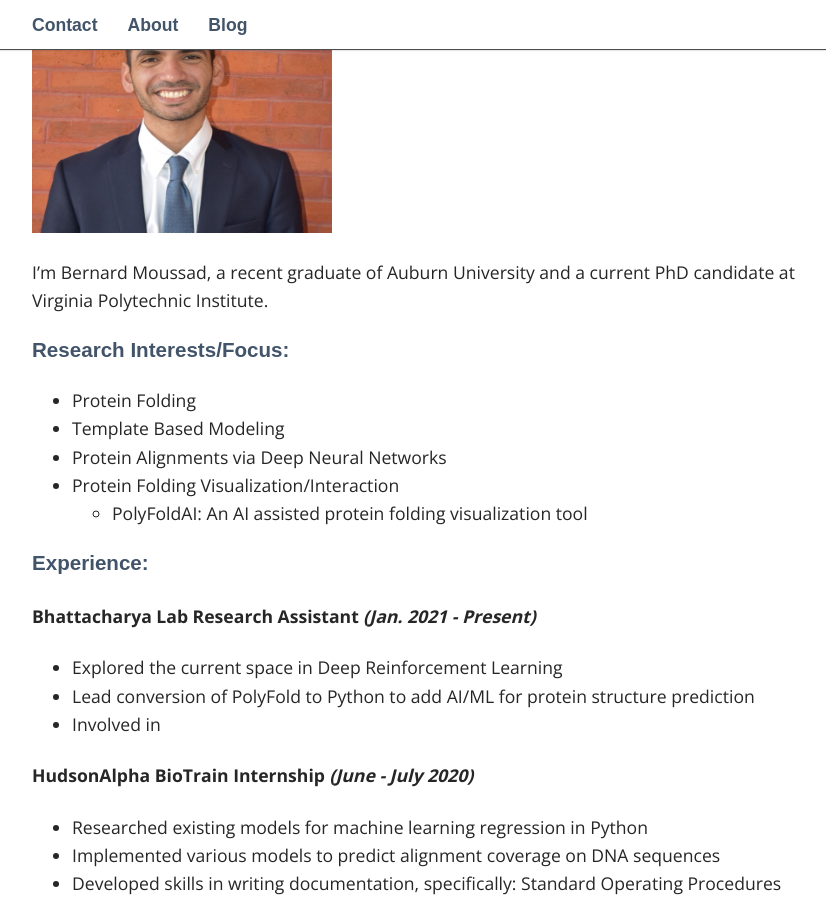
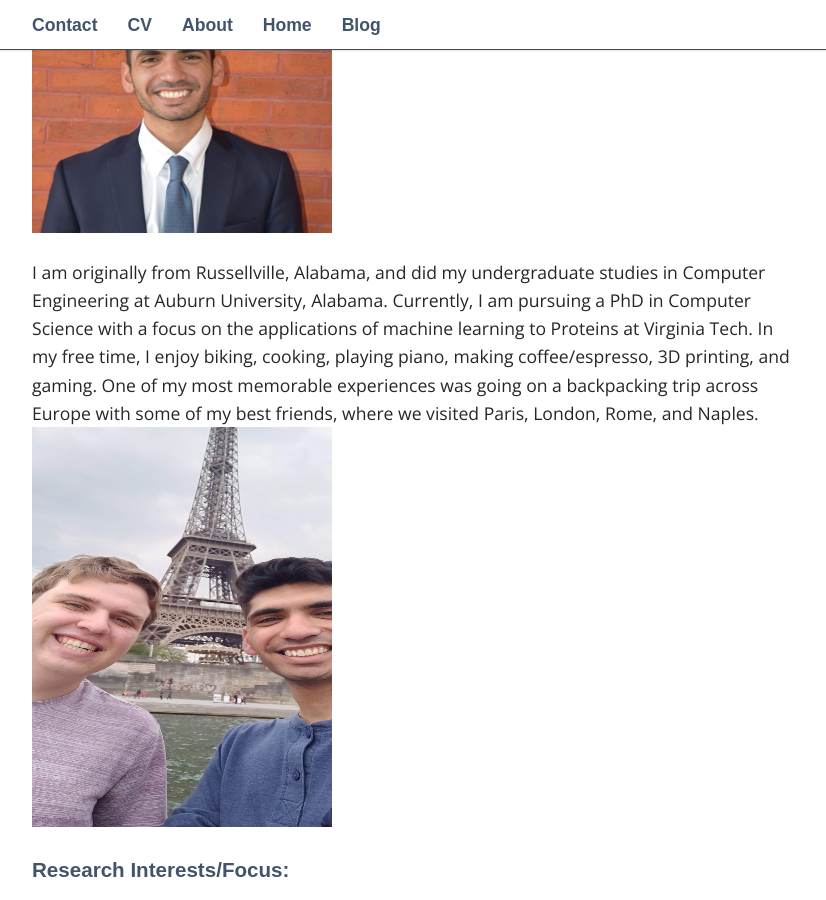
Before and after one commit to bernym12/bernym12.old.io, a Jekyll site: the page built from _pages/about.md, in a window 1280 px wide and 900 px high, scrolled down 678 px. Shown: the whole window, without its empty margins (223-1049 px from the left). Built offline with Jekyll 4.4.1, drawn with Linux system fonts in a browser that asks for light colours; some web fonts are replaced.

Commit message:
adding more detailed about me and photos

```diff
--- a/_pages/about.md
+++ b/_pages/about.md
@@ -5,7 +5,9 @@ permalink: /about/
 ---
 <img src="../media/headshot.png" alt="Bernard Moussad" style="height: 300px; width:300px;"/>
 
-I'm Bernard Moussad, a recent graduate of Auburn University and a current PhD candidate at Virginia Polytechnic Institute.
+I am originally from Russellville, Alabama, and did my undergraduate studies in Computer Engineering at Auburn University, Alabama. Currently, I am pursuing a PhD in Computer Science with a focus on  the applications of machine learning to Proteins at Virginia Tech. In my free time, I enjoy biking, cooking, playing piano, making coffee/espresso, 3D printing, and gaming. One of my most memorable experiences was going on a backpacking trip across Europe with some of my best friends, where we visited Paris, London, Rome, and Naples.
+<img src="../media/paris.jpg" alt="Bernard Moussad" style="height: 400px; width:300px;"/>
+
 ### Research Interests/Focus:
 *   Protein Folding
 *   Template Based Modeling
```
Also changed, not shown: _pages/02_contact.md (+1 -0 lines), _pages/CV.md (added, +5 -0 lines), _pages/index.md (+2 -1 lines).
